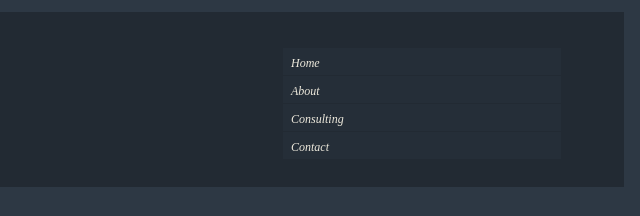
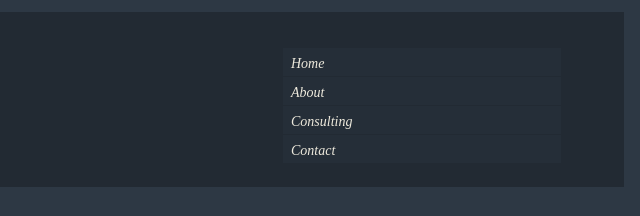
Before and after one commit to altair4ik1992/practic1, a plain HTML site: page index.html in a window 1280 px wide. Shown: the top 216 px of the page, 526-1166 px from the left. Drawn offline with Linux system fonts and the light colour scheme.

Commit message:
change font size

```diff
--- a/css/style.css
+++ b/css/style.css
@@ -1,7 +1,7 @@
 @import url(reset.css);
 
 body {
-    font: 12px "Georgia Italic", "Myriad Pro Regular";
+    font: 14px "Georgia Italic", "Myriad Pro Regular";
     font-style: italic;
     background: #2d3844;
     color: rgba(0, 0, 0, 0.37);
```
